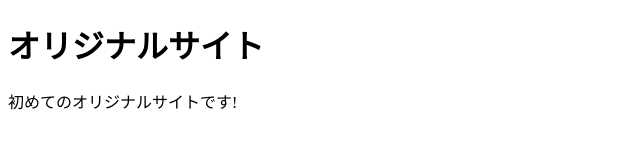
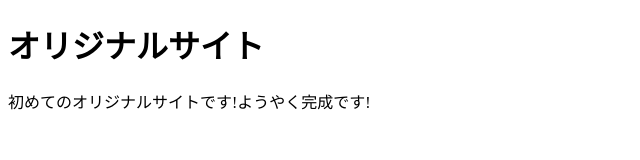
Before and after one commit to Tatsuya9710/mysite, a plain HTML site: page index.html in a window 1280 px wide. Shown: the whole page, without its empty margins (0-640 px from the left). Drawn offline with Linux system fonts and the light colour scheme.

Commit message:
Add files via upload

```diff
--- a/index.html
+++ b/index.html
@@ -7,6 +7,6 @@
 </head>
 <body>
   <h1>オリジナルサイト</h1>
-  <p>初めてのオリジナルサイトです!</p>
+  <p>初めてのオリジナルサイトです!ようやく完成です!</p>
 </body>
 </html>
```
